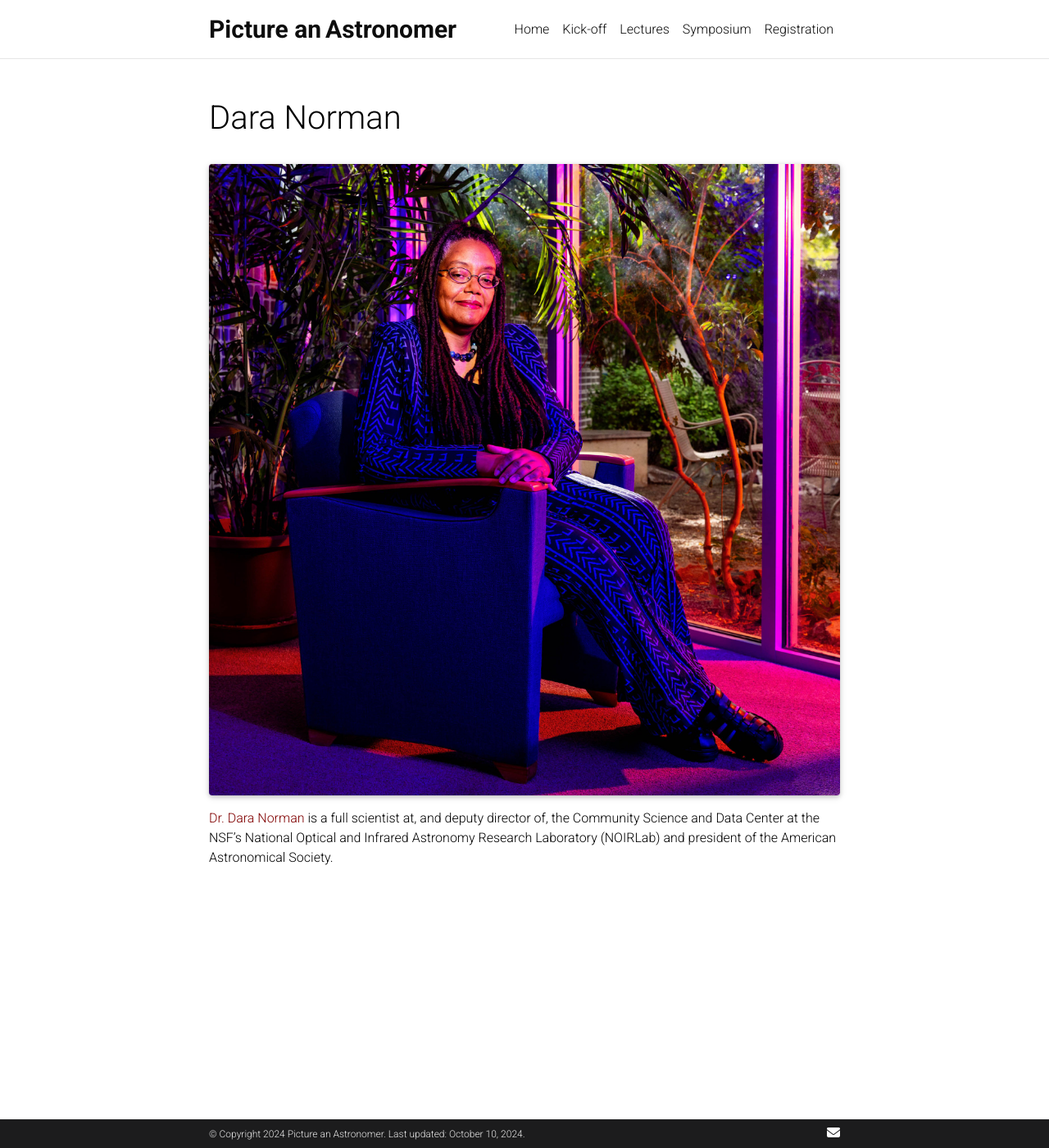
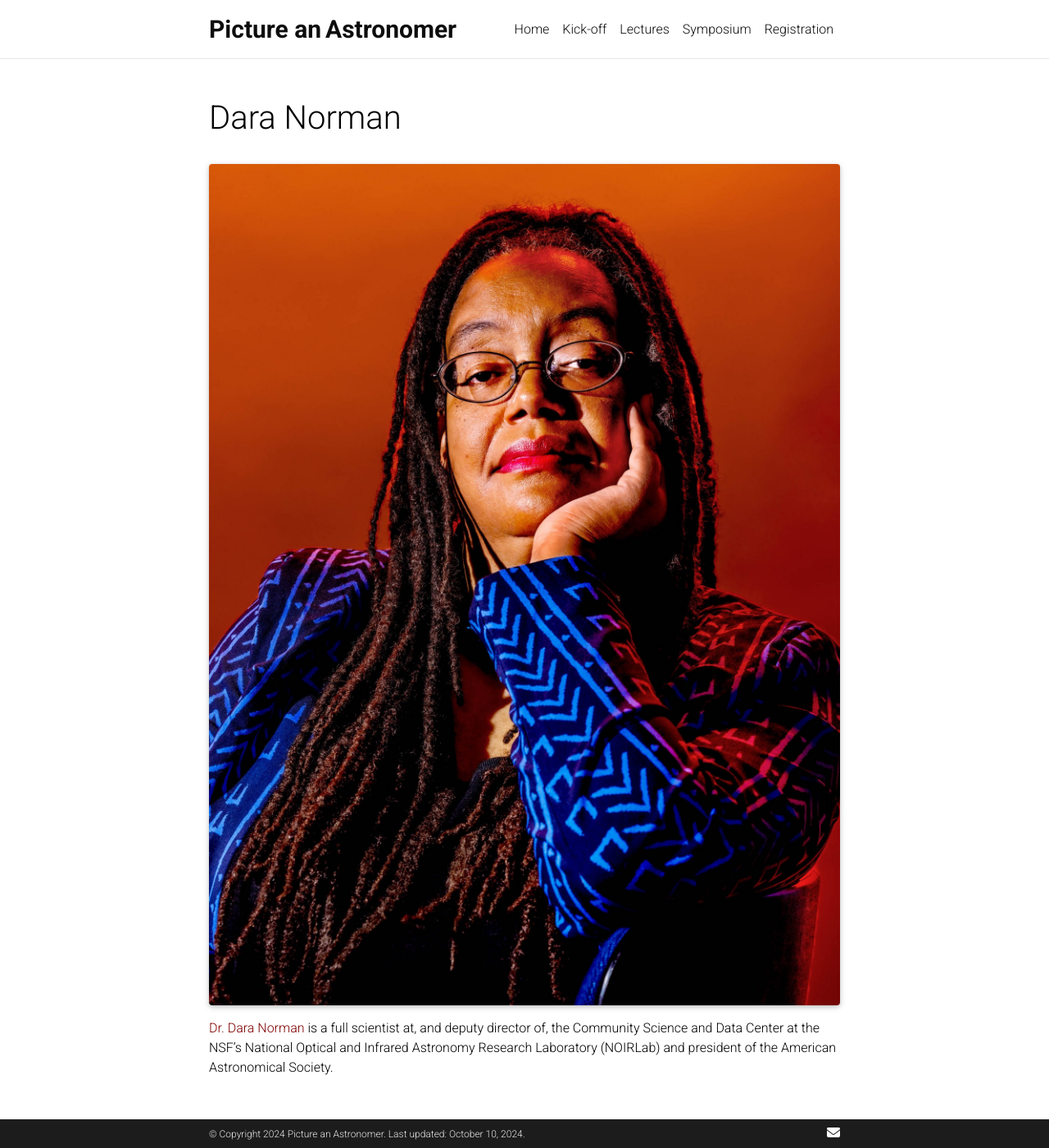
Before and after one commit to pictureanastronomer/pictureanastronomer.github.io, a Jekyll site: the page built from _lecturespeakers/daranorman.md, in a window 1280 px wide and 1400 px high. Shown: the whole window at 82% size. Built offline with Jekyll 4.4.1, drawn with Linux system fonts in a browser that asks for light colours; nearby versions of some CDN libraries; full-size pictures stand in for the smaller copies a plugin makes; comment, search, counter and statistics services are not loaded; a style sheet for code colours, icons or effects is not loaded.

Commit message:
try to align images

```diff
--- a/_lecturespeakers/daranorman.md
+++ b/_lecturespeakers/daranorman.md
@@ -1,14 +1,14 @@
 ---
 layout: page
 title: Dara Norman
-img: assets/img/DaraNorman.jpg
+img: assets/img/DaraNorman2.jpeg
 importance: 1
 category: Invited Speakers
 ---
 
 <div class="row">
     <div class="col-sm mt-3 mt-md-0">
-        {% include figure.html path="assets/img/DaraNorman.jpg" title="Dara Norman" class="img-fluid rounded z-depth-1" %}
+        {% include figure.html path="assets/img/DaraNorman2.jpeg" title="Dara Norman" class="img-fluid rounded z-depth-1" %}
     </div>
 </div>
 
```
Also changed, not shown: assets/img/DaraNorman2.jpeg (added).
